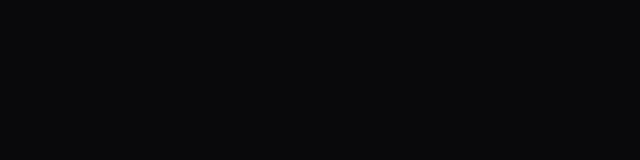
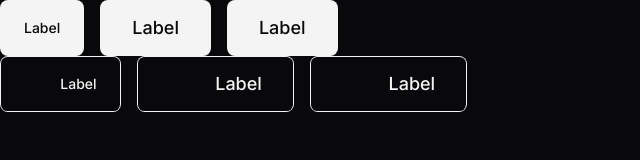
Before and after one commit to GabrielLuizBatistaPassos/zingen, a plain HTML site: page index.html in a window 1280 px wide. Shown: the whole page, without its empty margins (0-640 px from the left). Drawn offline with Linux system fonts and the light colour scheme.

Commit message:
Estilizando os botões

```diff
--- a/index.html
+++ b/index.html
@@ -15,6 +15,25 @@
     <link href="https://fonts.googleapis.com/css2?family=Inter:ital,opsz,wght@0,14..32,100..900;1,14..32,100..900&display=swap" rel="stylesheet">
 </head>
 <body>
+    <div class="flex gap-1">
+        <a href="#" class="btn btn-sm">Label</a>
+        <span href="#" class="btn btn-md" >Label</span>
+        <button href="#" class="btn btn-lg">Label</a>
+    </div>
+
+    <div class="flex gap-1">
+        <a
+            aria-label="Label"
+            href="#" class="btn btn-sm">Label</a>
+        <span
+            aria-label="Label"
+            href="#" class="btn btn-md" >Label</span>
+        <button
+            aria-label="Label"
+            href="#" class="btn btn-lg">Label</a>
+    </div>
+
+
 
 </body>
 </html>
--- /dev/null
+++ b/styles/buttons.css
@@ -0,0 +1,84 @@
+.btn {
+    --btn-bg-color: var(--text-color-primary);
+    --btn-color: var(--bg-color);
+
+  border: 0;
+
+  display: flex;
+  align-items: center;
+  justify-content: center;
+  width: fit-content;
+
+  border-radius: .5rem;
+
+  font: var(--fw-md) var(--fs-base)/1.5rem var(--ff-sans);
+
+  cursor: pointer;
+
+  background: var(--btn-bg-color);
+  color: var(--btn-color);
+}
+
+.btn:hover {
+  --btn-bg-color: linear-gradient(
+    90deg,
+    var(--brand-color-secondary) 0%,
+    var(--brand-color-primary) 100%
+    );
+  --btn-color: var(--surface-color);
+
+  -webkit-background-clip: initial;
+    background-clip: initial;
+    color: var(--btn-color);
+}
+
+.btn-sm {
+  padding: .5rem 1rem;
+  font-size: var(--fs-sm);
+}
+
+.btn-md {
+  padding: .75rem 1.5rem;
+  font-size: var(--fs-base);
+}
+
+.btn-lg {
+  padding: 1rem 2rem;
+  font-size: 1.125rem;
+}
+
+.btn[aria-label] {
+
+  position: relative;
+
+  &::before {
+    content: "";
+    position: absolute;
+    background-color: var(--bg-color);
+    inset: 1px;
+    border: inherit;
+    border-radius: 0.4rem;
+  }
+
+  &::after {
+    content: attr(aria-label);
+    background: var(--btn-bg-color);
+    -webkit-background-clip: text;
+    background-clip: text;
+    color: transparent;
+    position: relative;
+    z-index: 1;
+  }
+}
+
+@media (width >= 80em) {
+  .btn-sm {
+    padding: .75rem 1.5rem;
+    font-size: var(--fs-sm);
+  }
+
+  .btn-md {
+    padding: 1rem 2rem;
+    font-size: 1.125rem;
+  }
+}
--- a/styles/index.css
+++ b/styles/index.css
@@ -1,2 +1,3 @@
 @import url(global.css);
 @import url(utility.css);
+@import url(buttons.css);
--- a/styles/utility.css
+++ b/styles/utility.css
@@ -30,6 +30,19 @@
 
 }
 
+.flex{
+    display: flex;
+
+}
+
+.gap-1{
+    gap: 1rem;
+}
+
+.grid{
+    display: grid;
+}
+
 
 @media (width>= 80em){
     .container{
```
